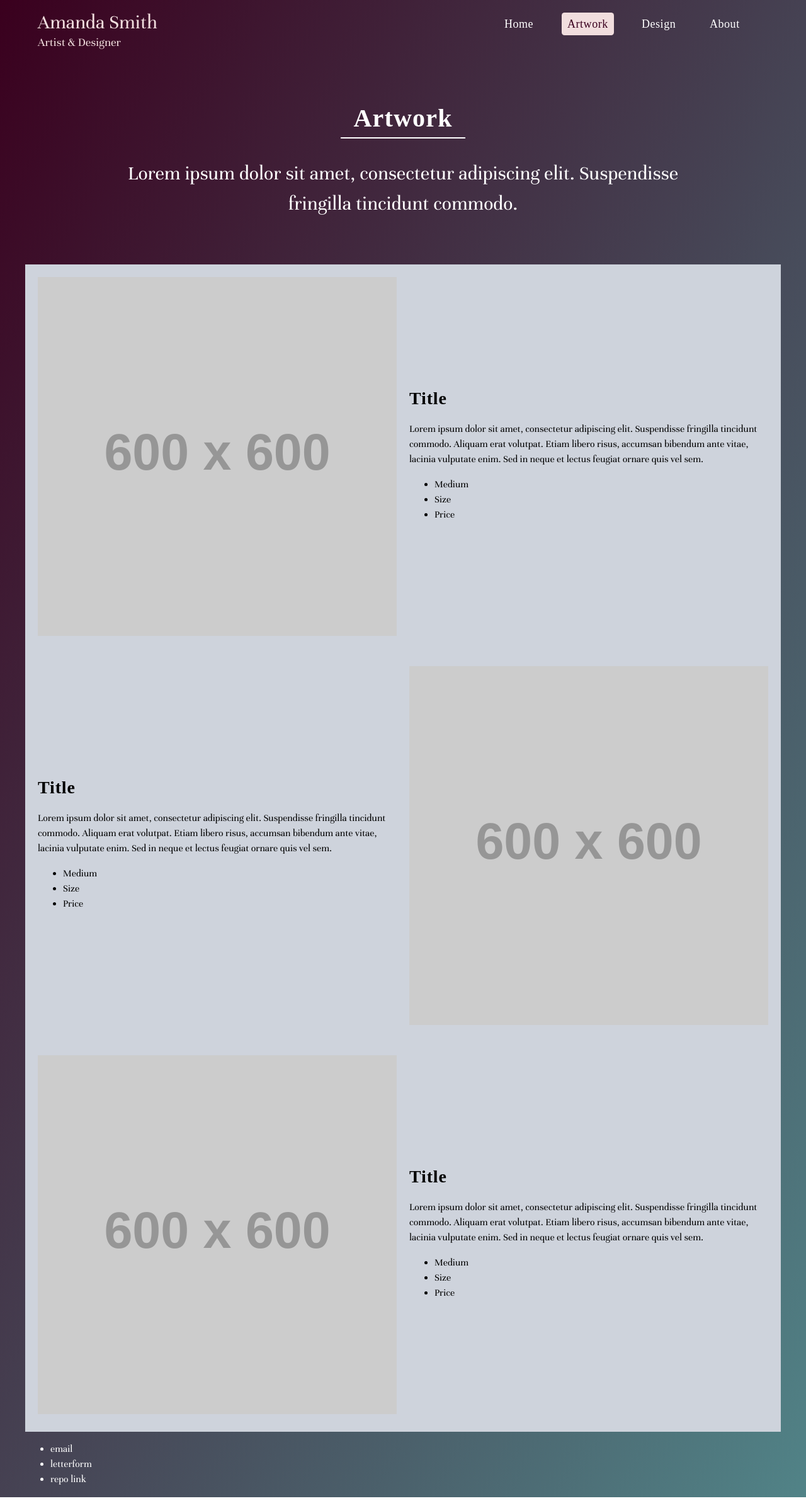
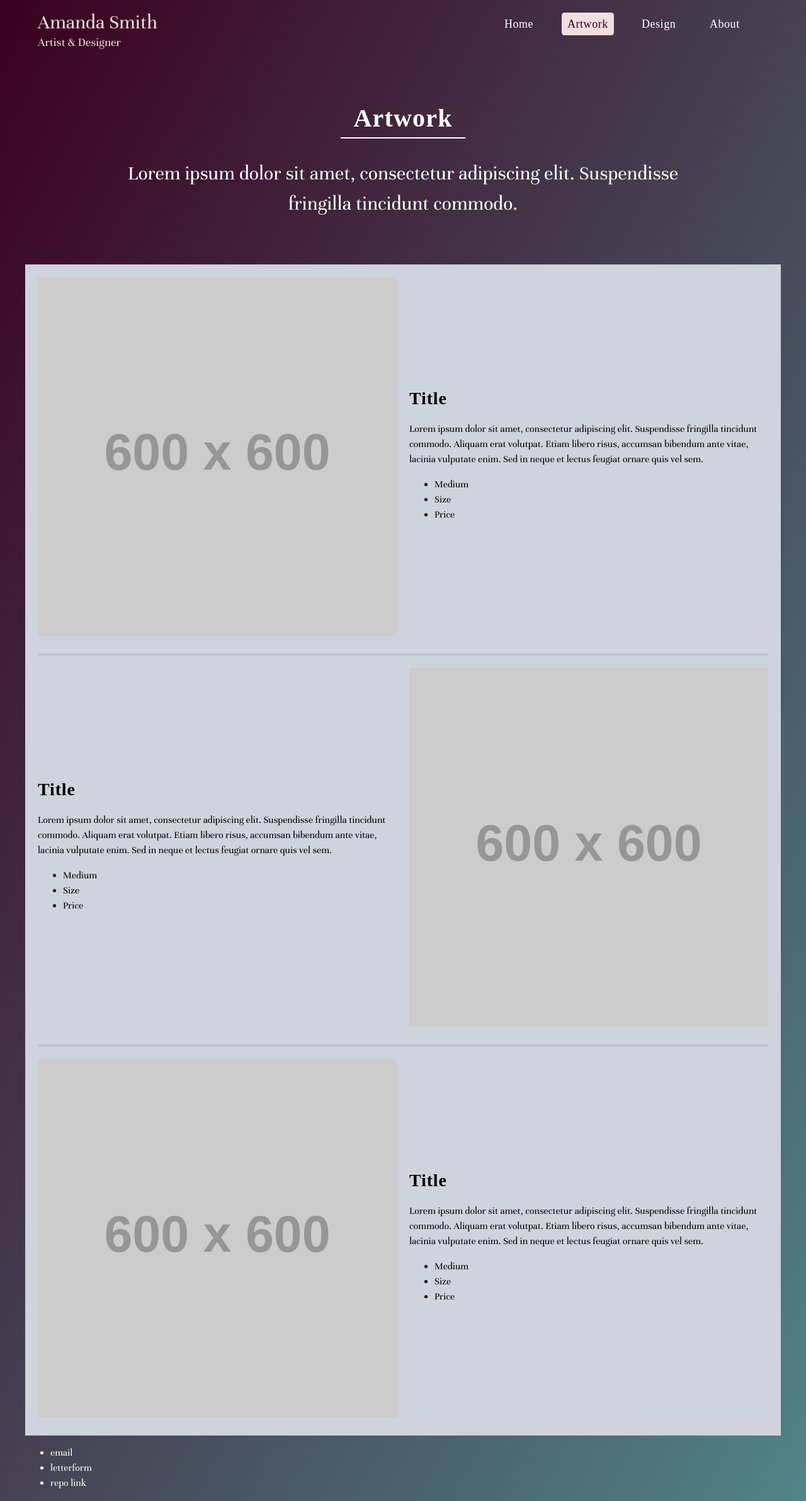
Before and after one commit to asmithorn/asmithorn.github.io, a Jekyll site: the page built from artwork/index.html, in a window 1280 px wide. Shown: the whole page at 63% size. Built offline with Jekyll 4.4.1, drawn with Linux system fonts in a browser that asks for light colours; some web fonts are replaced.

Commit message:
divider styling

```diff
--- a/artwork/index.html
+++ b/artwork/index.html
@@ -30,6 +30,8 @@ title: Artwork
     </div>
   </section>
 
+  <div class="u-divider"><!--divider--></div>
+
   <section class="o-two-col u-padding--20">
     <div class="o-two-col__right">
       <img src="https://via.placeholder.com/600.jpg?text=artwork" alt=""/>
@@ -44,6 +46,8 @@ title: Artwork
       </ul>
     </div>
   </section>
+
+  <div class="u-divider"><!--divider--></div>
 
   <section class="o-two-col u-padding--20">
       <div class="o-two-col__left">
--- a/css/style.scss
+++ b/css/style.scss
@@ -257,6 +257,12 @@ img {
 .u-color--black {color: black;}
 
 
+.u-divider {
+  background-color: #BCC0C8;
+  display: block;
+  height: 3px;
+  margin: 0 1.25rem;
+}
 .u-row-header {
   border-bottom: 2px solid white;
   margin-left: auto;
```
